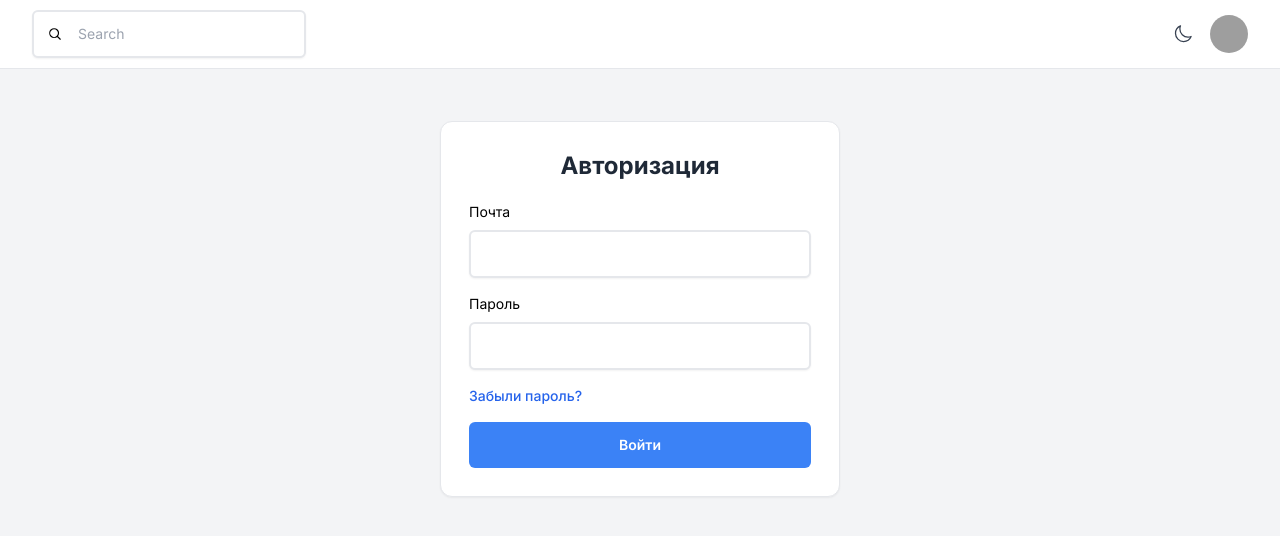
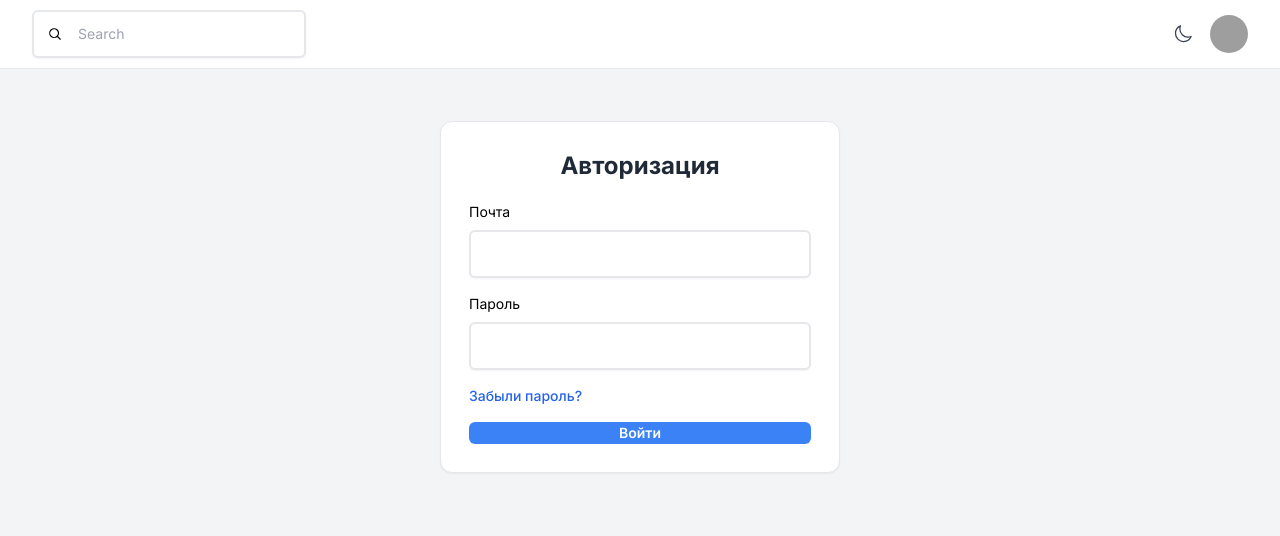
Before and after one commit to For-restaurant-business/frb, a Next.js app: page /auth/login in a window 1280 px wide. Shown: the top 536 px of the page. Built offline with nearby package versions, Linux system fonts and the light colour scheme; no server answers; grey boxes are pictures that could not be loaded; what pocketbase would draw is missing.

Commit message:
remove test-runner in ci test ui change

```diff
--- a/components/common/Button/index.tsx
+++ b/components/common/Button/index.tsx
@@ -29,7 +29,7 @@ const Button: FC<ButtonProps> = ({
       themeClasses = `flex-shrink-0 gap-2 h-[2.375rem] w-[2.375rem] rounded-full font-medium bg-white text-gray-700 align-middle hover:bg-gray-50 focus:ring-gray-400 focus:ring-offset-white text-xs dark:bg-gray-800 dark:hover:bg-slate-800 dark:text-gray-400 dark:hover:text-white dark:focus:ring-gray-700 ${commonClasses}`;
       break;
     case EButtonTheme.RECTANGULAR:
-      themeClasses = `py-3 px-4 gap-2 rounded-md border border-transparent font-semibold bg-blue-500 text-white hover:bg-blue-600 focus:ring-blue-500 text-sm disabled:bg-blue-400 disabled:cursor-not-allowed disabled:hover:bg-blue-400 ${commonClasses}`;
+      themeClasses = `px-4 gap-2 rounded-md border border-transparent font-semibold bg-blue-500 text-white hover:bg-blue-600 focus:ring-blue-500 text-sm disabled:bg-blue-400 disabled:cursor-not-allowed disabled:hover:bg-blue-400 ${commonClasses}`;
       break;
 
     default:
```
